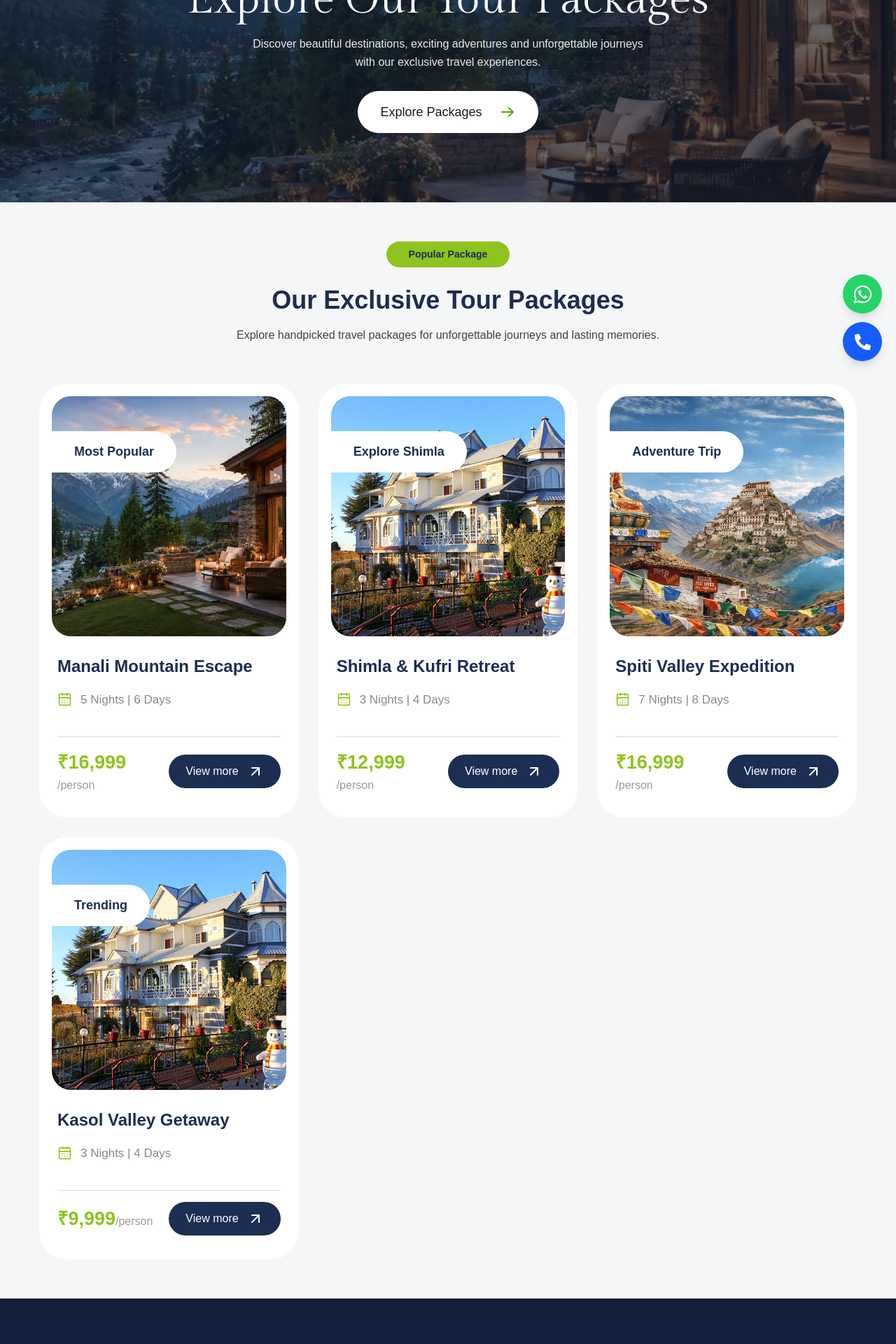
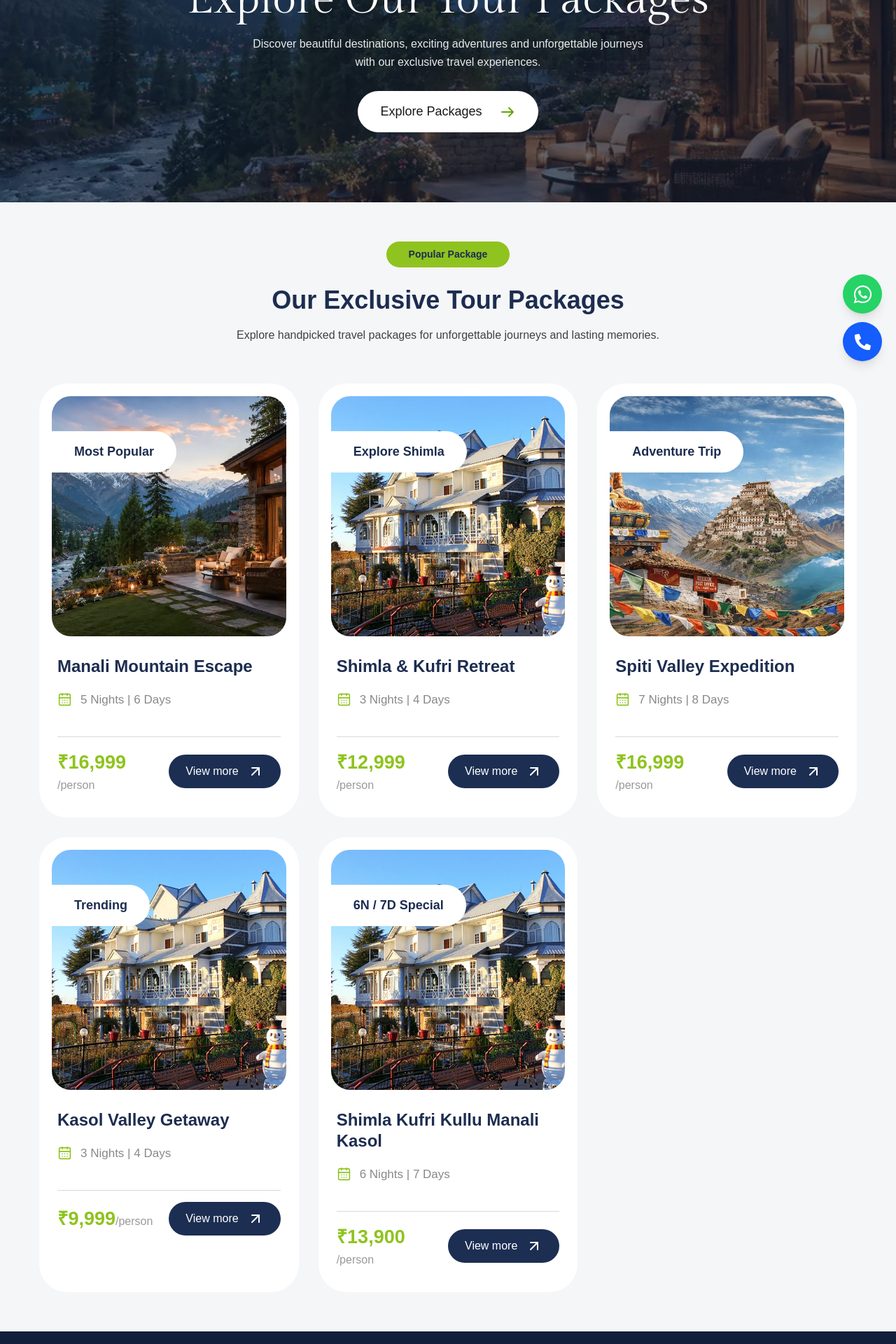
Before and after one commit to rahulpandey-create/nest-roam, a React (Vite) app in the folder client/: page /tour-packages in a window 1280 px wide. Shown: the part 260-2180 px from the top of the page at 70% size. Built offline with nearby package versions, Linux system fonts and the light colour scheme; no server answers; a web font is replaced by a local one.

Commit message:
Add: new himachal tour package

```diff
--- a/client/src/screens/TourPackages/index.jsx
+++ b/client/src/screens/TourPackages/index.jsx
@@ -1,11 +1,7 @@
 
 import React from "react";
 import { Link } from "react-router-dom";
-import {
-    CalendarDays,
-    ArrowRight,
-    ArrowUpRight,
-} from "lucide-react";
+import { CalendarDays, ArrowUpRight } from "lucide-react";
 
 import manalip from "../../assets/manalip.webp";
 import shimlap from "../../assets/shimlap.webp";
@@ -60,10 +56,21 @@ const packages = [
             "Enjoy peaceful riverside views, mountain trails and the relaxing vibes of Kasol.",
         link: "/tour-packages/kasol",
     },
+    {
+        id: 5,
+        title: "Shimla Kufri Kullu Manali Kasol",
+        image: shimlap,
+        badge: "6N / 7D Special",
+        duration: "6 Nights | 7 Days",
+        location: "Shimla, Kufri, Kullu, Manali & Kasol",
+        price: "₹13,900",
+        description:
+            "Explore Shimla, Kufri, Kullu, Manali and Kasol on a 7-day Himalayan journey featuring scenic valleys and mountain sightseeing.",
+        link: "/tour-packages/kasol",
+    },
 ];
 
 const TourPackages = () => {
-
     const scrollToPackages = () => {
         document.getElementById("all-packages")?.scrollIntoView({
             behavior: "smooth",
@@ -72,7 +79,6 @@ const TourPackages = () => {
     };
 
     return (
-        <>
         <main className="bg-white">
 
             {/* Hero Section */}
@@ -88,7 +94,7 @@ const TourPackages = () => {
 
                 <div className="relative z-10 text-center px-5 max-w-[900px] mx-auto">
 
-                        <p className="text-[20px] font-light mb-3 md:mb-1 text-white mt-12 md:mt-20 ">
+                    <p className="text-[20px] font-light mb-3 md:mb-1 text-white mt-12 md:mt-20">
                         Explore With Nestroam
                     </p>
 
@@ -101,21 +107,31 @@ const TourPackages = () => {
                         unforgettable journeys with our exclusive travel experiences.
                     </p>
 
-
                     <div className="flex justify-center mt-7">
                         <button
                             type="button"
                             onClick={scrollToPackages}
-                                className="btn-font group inline-flex min-w-[15rem] items-center justify-between gap-6 rounded-full bg-white px-8 py-4 text-lg  text-neutral-900 transition hover:bg-neutral-100 focus-visible:outline focus-visible:outline-2 focus-visible:outline-offset-2 focus-visible:outline-white text-[16px] font-medium"
+                            className="btn-font group inline-flex min-w-[15rem] items-center justify-between gap-6 rounded-full bg-white px-8 py-4 text-neutral-900 transition hover:bg-neutral-100 focus-visible:outline focus-visible:outline-2 focus-visible:outline-offset-2 focus-visible:outline-white text-[16px] font-medium"
                         >
                             Explore Packages
-                               <svg viewBox="0 0 24 24" fill="none" stroke="currentColor" stroke-width="1.8" stroke-linecap="round" stroke-linejoin="round" aria-hidden="true" class="h-6 w-6 text-lime-600 transition-transform group-hover:translate-x-1"><path d="M4 12h16M14 6l6 6-6 6"></path></svg>
+
+                            <svg
+                                viewBox="0 0 24 24"
+                                fill="none"
+                                stroke="currentColor"
+                                strokeWidth="1.8"
+                                strokeLinecap="round"
+                                strokeLinejoin="round"
+                                aria-hidden="true"
+                                className="h-6 w-6 text-lime-600 transition-transform group-hover:translate-x-1"
+                            >
+                                <path d="M4 12h16M14 6l6 6-6 6" />
+                            </svg>
                         </button>
                     </div>
 
                 </div>
             </section>
-
 
             {/* Package Listing Section */}
             <section
@@ -126,7 +142,6 @@ const TourPackages = () => {
                 <div className="max-w-[1280px] mx-auto px-0 md:px-4">
 
                     {/* Section Heading */}
-
                     <div className="text-center mb-10 md:mb-14">
 
                         <span className="inline-flex items-center justify-center bg-[#8fc31f] text-[#1d2d50] text-[14px] font-semibold px-8 py-2 rounded-full mb-4 md:mb-6">
@@ -143,9 +158,7 @@ const TourPackages = () => {
 
                     </div>
 
-
                     {/* Package Grid */}
-
                     <div className="grid grid-cols-1 md:grid-cols-2 lg:grid-cols-3 gap-7">
 
                         {packages.map((item) => (
@@ -156,7 +169,6 @@ const TourPackages = () => {
                             >
 
                                 {/* Image */}
-
                                 <div className="tour-card-image relative h-[300px] lg:h-[390px] overflow-hidden rounded-[32px]">
 
                                     <img
@@ -166,7 +178,6 @@ const TourPackages = () => {
                                     />
 
                                     {/* Badge */}
-
                                     {item.badge && (
                                         <span className="absolute top-[20px] md:top-[50px] left-0 bg-white text-[#1d2d50] text-[16px] md:text-[18px] font-semibold px-8 py-2 md:py-4 rounded-r-full">
                                             {item.badge}
@@ -175,20 +186,18 @@ const TourPackages = () => {
 
                                 </div>
 
-
                                 {/* Card Content */}
-
                                 <div className="px-2 pt-7 pb-4">
 
                                     {/* Title */}
-
-                                        <h3 className="text-[#1d2d50] text-[22px] md:text-[25px] font-bold leading-tight mb-5 group-hover:text-[#719d18] transition-colors" style={{ fontSize: '24px', fontWeight: 600 }}>
+                                    <h3
+                                        className="text-[#1d2d50] text-[22px] md:text-[25px] font-bold leading-tight mb-5 group-hover:text-[#719d18] transition-colors"
+                                        style={{ fontSize: "24px", fontWeight: 600 }}
+                                    >
                                         {item.title}
                                     </h3>
 
-
                                     {/* Duration */}
-
                                     <div className="flex items-center gap-3 text-[#888888] text-[16px] md:text-[17px] mb-6 md:mb-10">
 
                                         <CalendarDays
@@ -201,15 +210,12 @@ const TourPackages = () => {
 
                                     </div>
 
-
                                     {/* Divider + Price + Button */}
-
                                     <div className="border-t border-[#d8d8d8] pt-4">
 
                                         <div className="flex items-center justify-between gap-3">
 
                                             {/* Price */}
-
                                             <div className="flex items-baseline flex-wrap gap-0 min-w-0">
 
                                                 <span className="text-[#8fc31f] text-[23px] md:text-[27px] font-bold whitespace-nowrap">
@@ -222,9 +228,7 @@ const TourPackages = () => {
 
                                             </div>
 
-
                                             {/* View More Button */}
-
                                             <Link
                                                 to={item.link}
                                                 className="tour-book-btn"
@@ -235,7 +239,6 @@ const TourPackages = () => {
                                                     size={24}
                                                     strokeWidth={2}
                                                 />
-
                                             </Link>
 
                                         </div>
@@ -254,11 +257,7 @@ const TourPackages = () => {
 
             </section>
 
-
-
-
         </main>
-        </>
     );
 };
 
```
Also changed, not shown: 1 other file (tests, documents, lock files or other folders). Lines whose indentation alone changed are shown as unchanged.
